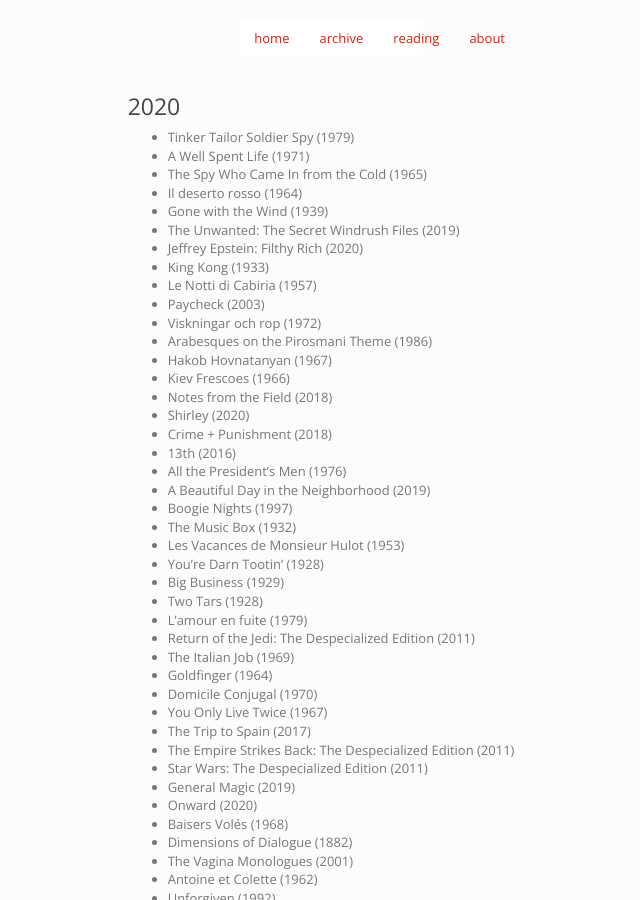
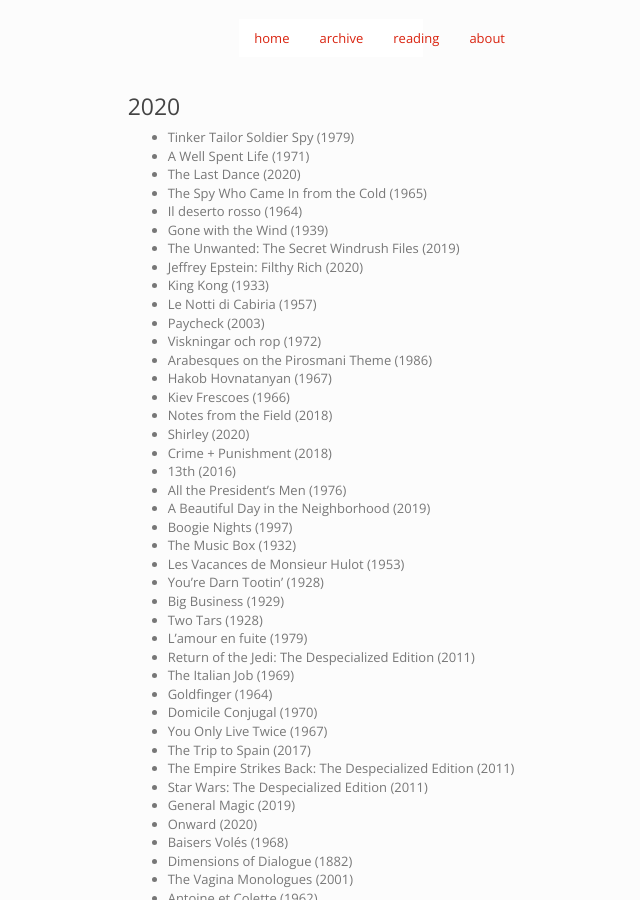
Before and after one commit to imtayadeway/imtayadeway.github.io, a Jekyll site: the page built from film/index.md, in a window 1280 px wide and 900 px high. Shown: the whole window, without its empty margins (309-949 px from the left). Built offline with Jekyll 4.4.1, drawn with Linux system fonts in a browser that asks for light colours.

Commit message:
Last dance

```diff
--- a/film/index.md
+++ b/film/index.md
@@ -7,6 +7,7 @@ title: Film
 
 - Tinker Tailor Soldier Spy (1979)
 - A Well Spent Life (1971)
+- The Last Dance (2020)
 - The Spy Who Came In from the Cold (1965)
 - Il deserto rosso (1964)
 - Gone with the Wind (1939)
```
